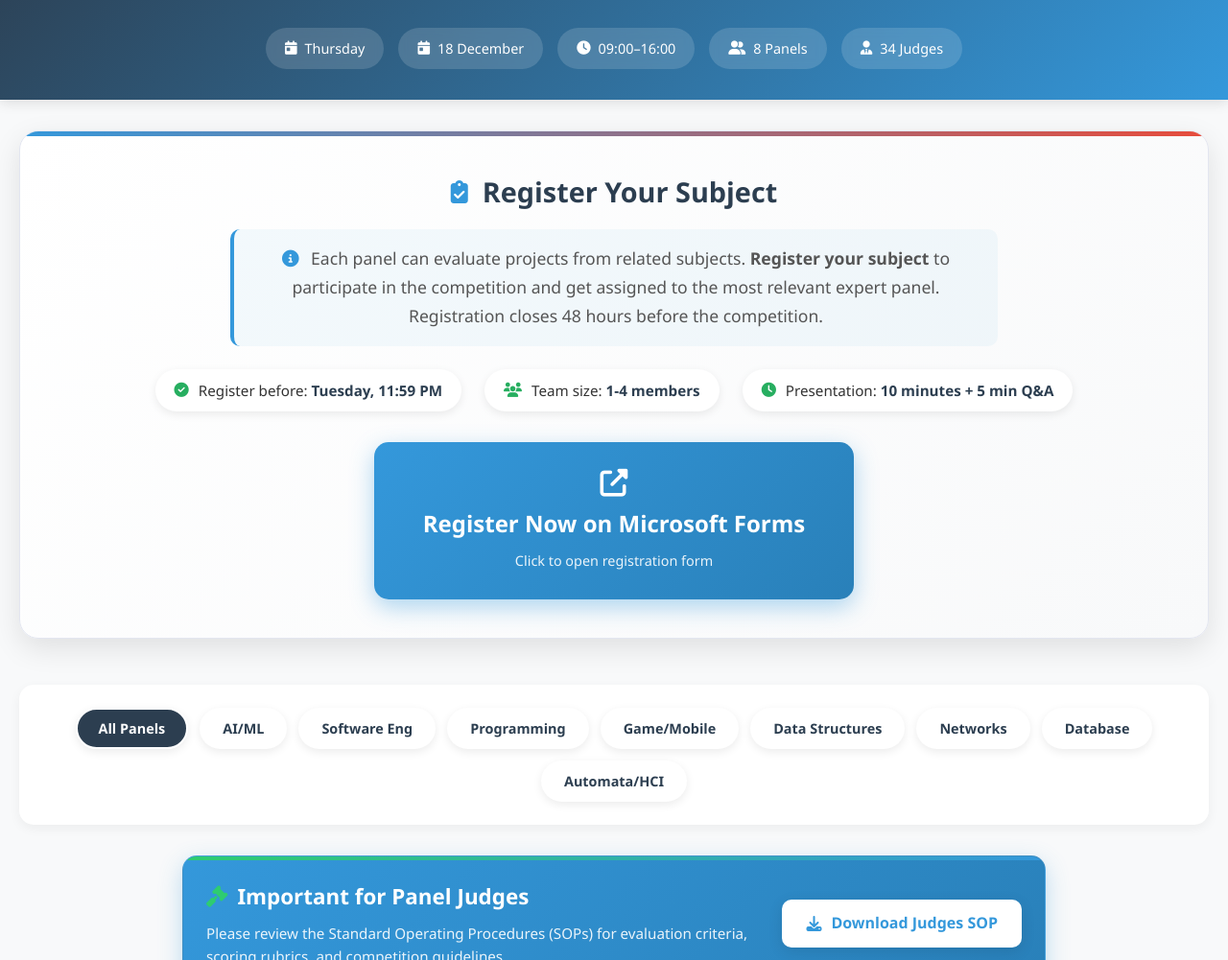
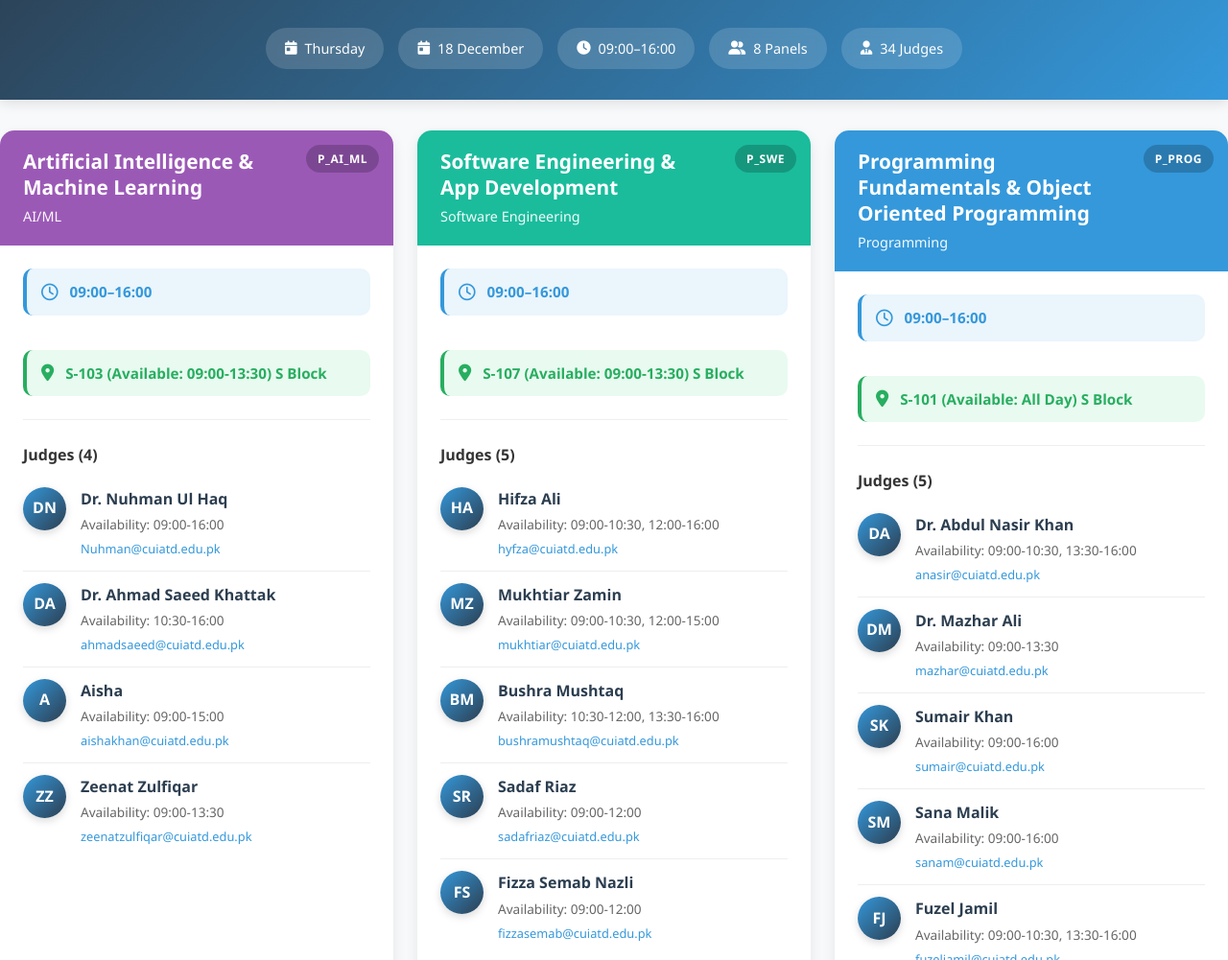
Before and after one commit to Ibtisam/ispc_fall_25, a plain HTML site: page index.html in a window 1280 px wide. Shown: the part 99-1100 px from the top of the page at 96% size. Drawn offline with Linux system fonts and the light colour scheme.

Commit message:
Update index.html

```diff
--- a/index.html
+++ b/index.html
@@ -1356,7 +1356,7 @@
     </header>
 
     <!-- Registration Section -->
-    <section class="registration-section">
+    <!--<section class="registration-section">
       <div class="container">
         <div class="registration-card">
           <div class="registration-info">
@@ -1421,9 +1421,9 @@
             Automata/HCI
           </button>
         </div>
-      </section>
+      </section>-->
       <!-- SOP Banner for Judges -->
-      <section class="sop-banner">
+      <!--<section class="sop-banner">
         <div class="sop-banner-content">
           <div class="sop-banner-text">
             <h3><i class="fas fa-gavel"></i> Important for Panel Judges</h3>
@@ -1437,7 +1437,7 @@
             <span>Download Judges SOP</span>
           </a>
         </div>
-      </section>
+      </section>-->
       <section class="panels-grid" id="panelsContainer">
         <!-- Panels will be dynamically inserted here -->
       </section>
```
